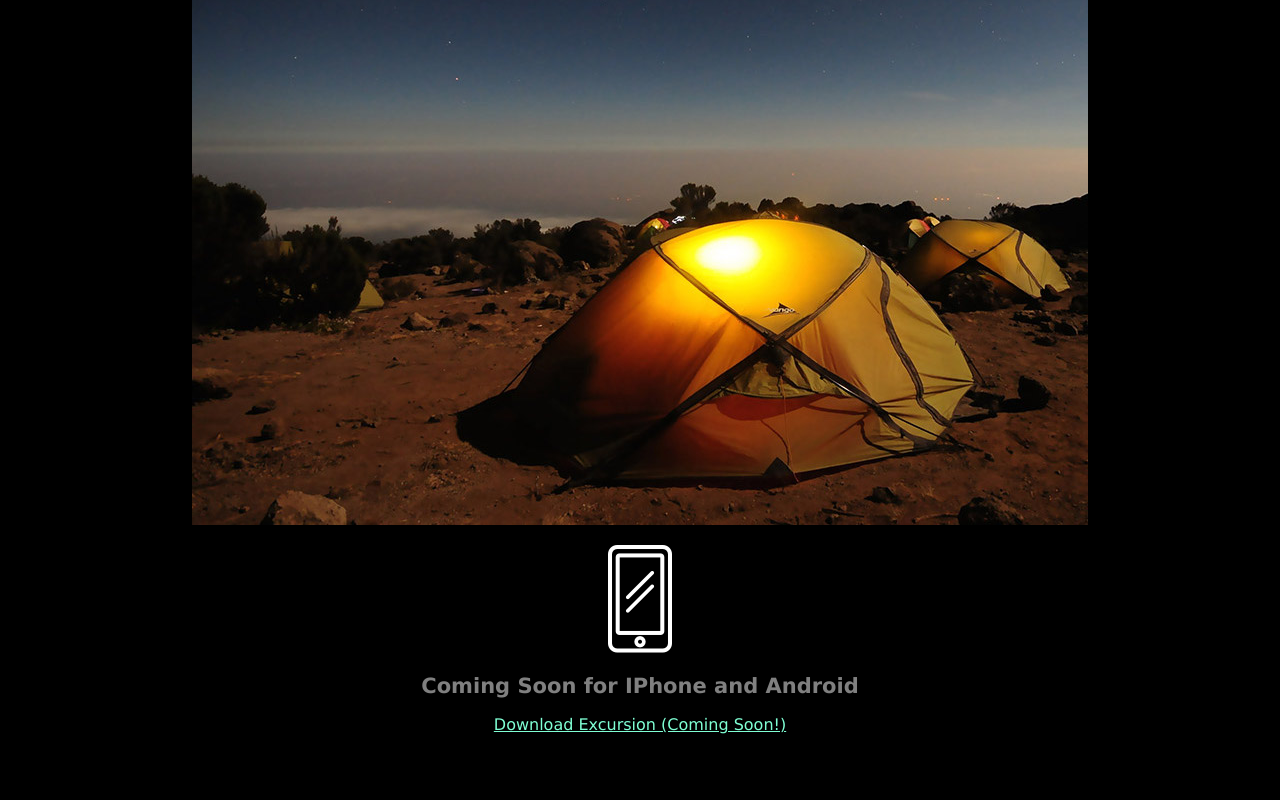
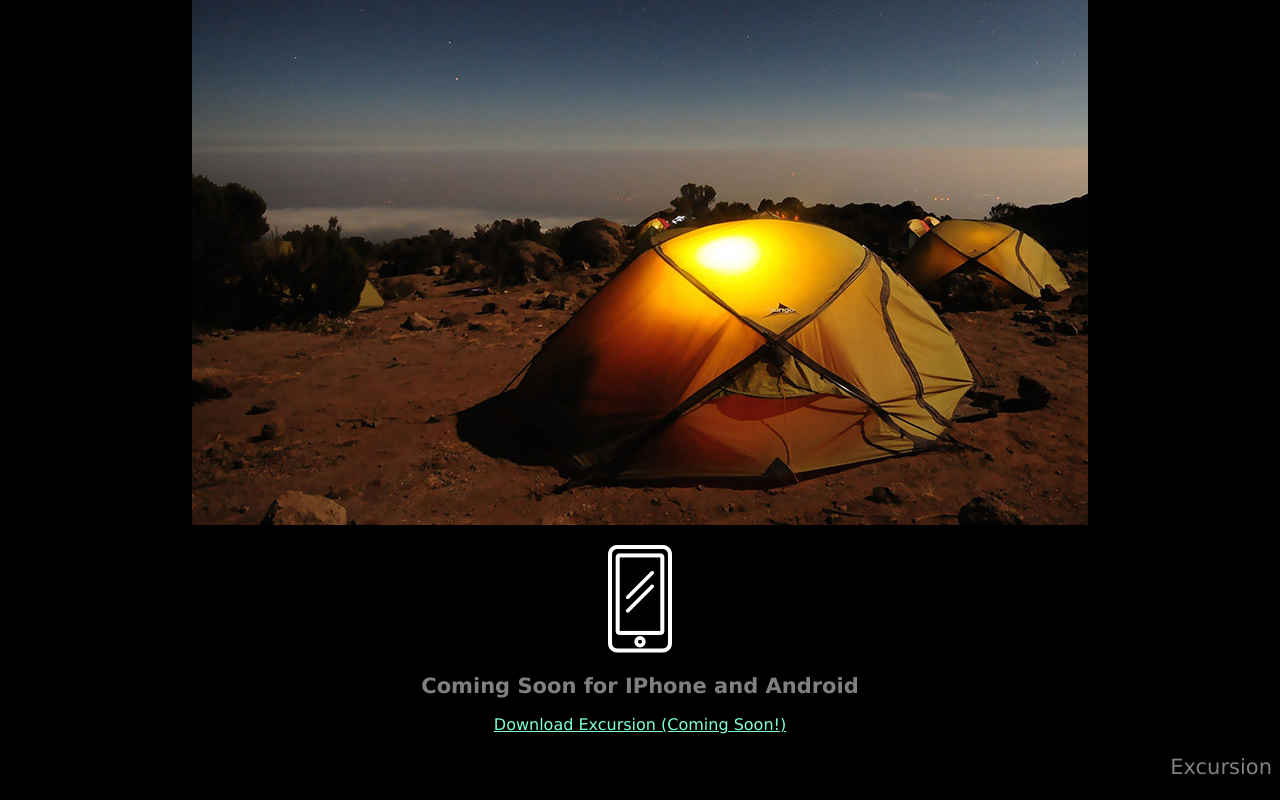
Before and after one commit to juancruzcontreras97/excursion, a plain HTML site: page index.html in a window 1280 px wide. Shown: the part 487-1287 px from the top of the page. Before the commit the page ends 1237 px from the top, so only its background shows below. Drawn offline with Linux system fonts and the light colour scheme.

Commit message:
Final push

```diff
--- a/index.html
+++ b/index.html
@@ -19,5 +19,6 @@
     <p><img src="resources/images/phone.png"></p>
     <h2 class="header--sub-header">Coming Soon for IPhone and Android</h2>
     <p><a class="link--cta" href="#">Download Excursion (Coming Soon!)</a></p>
+    <p class="footer-copyright">Excursion</p>
 </body>
 </html>
--- a/resources/css/style.css
+++ b/resources/css/style.css
@@ -30,3 +30,11 @@ body {
     font-size: 16px;
     color: aquamarine;
 }
+
+/* FOOTER */
+
+.footer-copyright {
+    font-size: 21px;
+    text-align: right;
+    color: gray;
+}
```
